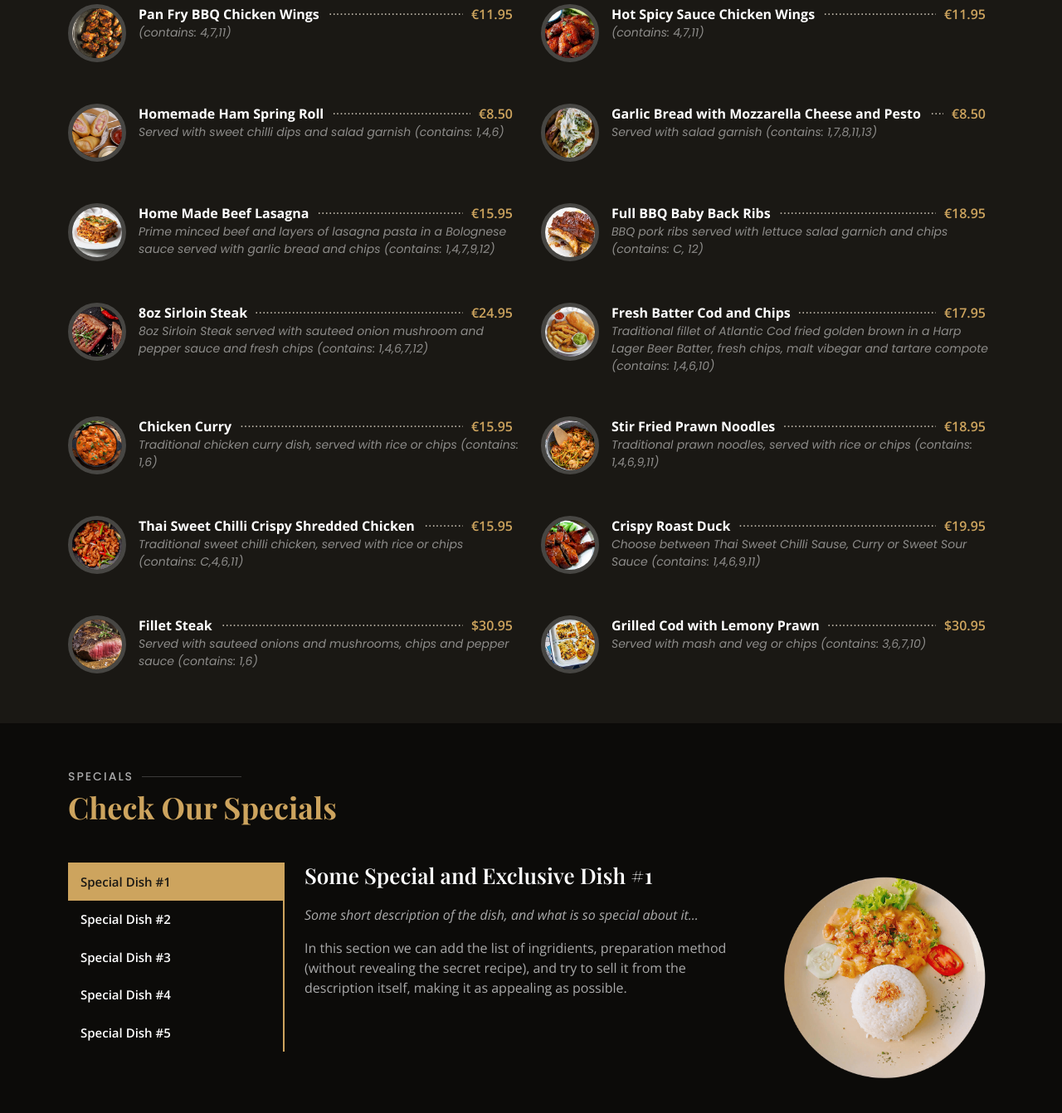
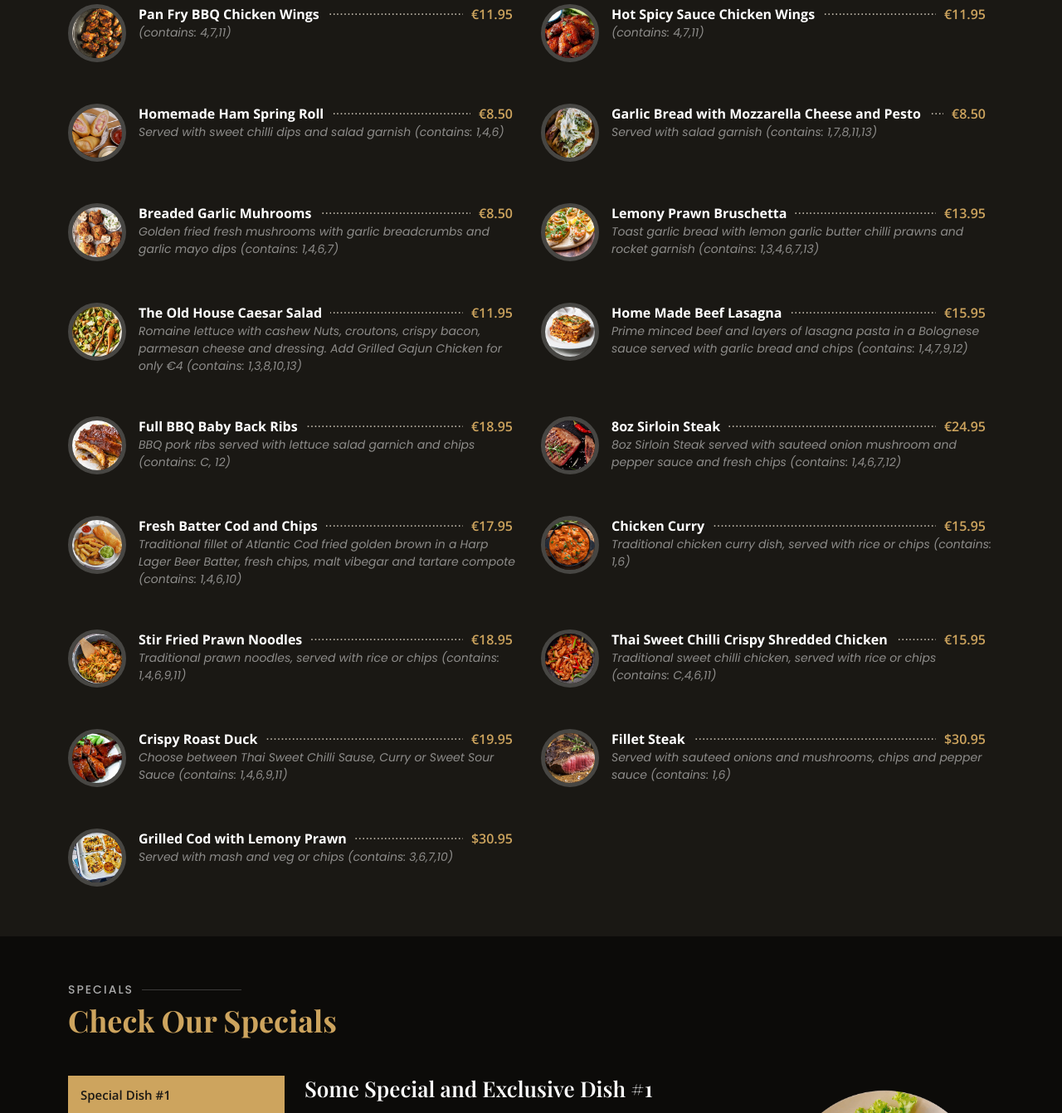
Before and after one commit to pauldzvonyk/old_house, a Flask app: page / in a window 1280 px wide. Shown: the part 2547-3889 px from the top of the page at 83% size. Run offline with Flask 3, Linux system fonts and the light colour scheme; some libraries are stand-ins or nearby versions; some web fonts are replaced.

Commit message:
completed starters section

```diff
--- a/The_Old_House/templates/index.html
+++ b/The_Old_House/templates/index.html
@@ -314,6 +314,40 @@
             </div>
             <div class="menu-ingredients">
               Served with salad garnish (contains: 1,7,8,11,13)
+            </div>
+          </div>
+
+          <div class="col-lg-6 menu-item filter-starters">
+            <img src="{{ url_for('static', filename='assets/img/menu/starters/breaded-garlic-mushrooms.jpeg') }}"
+              class="menu-img" alt="Breaded Garlic Muhrooms">
+            <div class="menu-content">
+              <a>Breaded Garlic Muhrooms</a><span>€8.50</span>
+            </div>
+            <div class="menu-ingredients">
+              Golden fried fresh mushrooms with garlic breadcrumbs and garlic mayo dips (contains: 1,4,6,7)
+            </div>
+          </div>
+
+          <div class="col-lg-6 menu-item filter-starters">
+            <img src="{{ url_for('static', filename='assets/img/menu/starters/lemony-prawn-bruschetta.jpg') }}"
+              class="menu-img" alt="Lemony Prawn Bruschetta">
+            <div class="menu-content">
+              <a>Lemony Prawn Bruschetta</a><span>€13.95</span>
+            </div>
+            <div class="menu-ingredients">
+              Toast garlic bread with lemon garlic butter chilli prawns and rocket garnish (contains: 1,3,4,6,7,13)
+            </div>
+          </div>
+
+          <div class="col-lg-6 menu-item filter-starters">
+            <img src="{{ url_for('static', filename='assets/img/menu/starters/the-old-house-caesar-salad.jpg') }}"
+              class="menu-img" alt="The Old House Caesar Salad">
+            <div class="menu-content">
+              <a>The Old House Caesar Salad</a><span>€11.95</span>
+            </div>
+            <div class="menu-ingredients">
+              Romaine lettuce with cashew Nuts, croutons, crispy bacon, parmesan cheese and dressing. Add Grilled Gajun
+              Chicken for only €4 (contains: 1,3,8,10,13)
             </div>
           </div>
 
```
Also changed, not shown: The_Old_House/static/assets/img/menu/starters/breaded-garlic-mushrooms.jpeg (added), The_Old_House/static/assets/img/menu/starters/lemony-prawn-bruschetta.jpg (added), The_Old_House/static/assets/img/menu/starters/the-old-house-caesar-salad.jpg (added).
